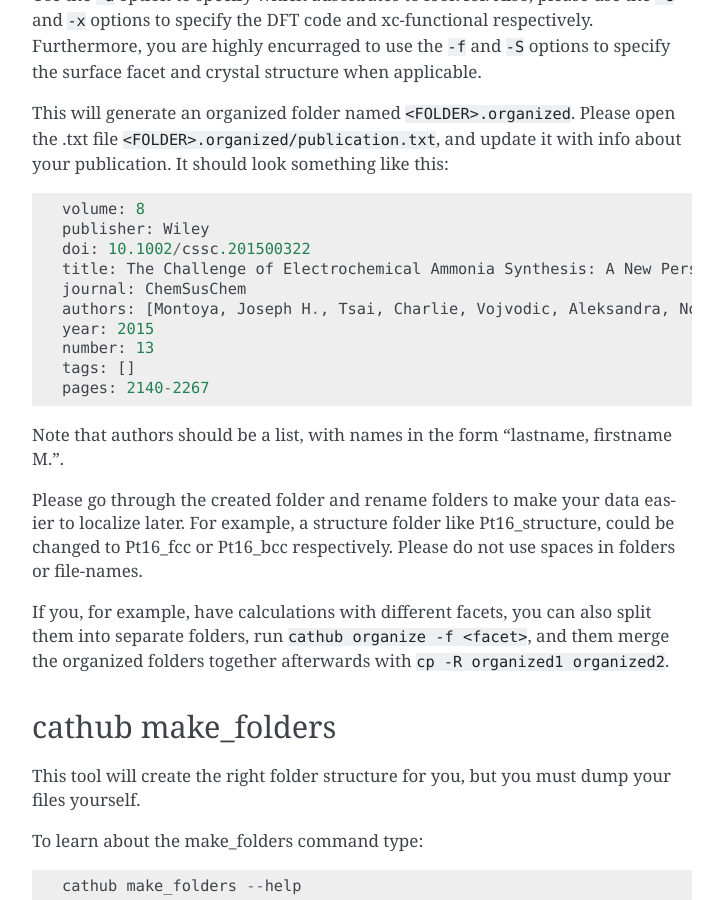
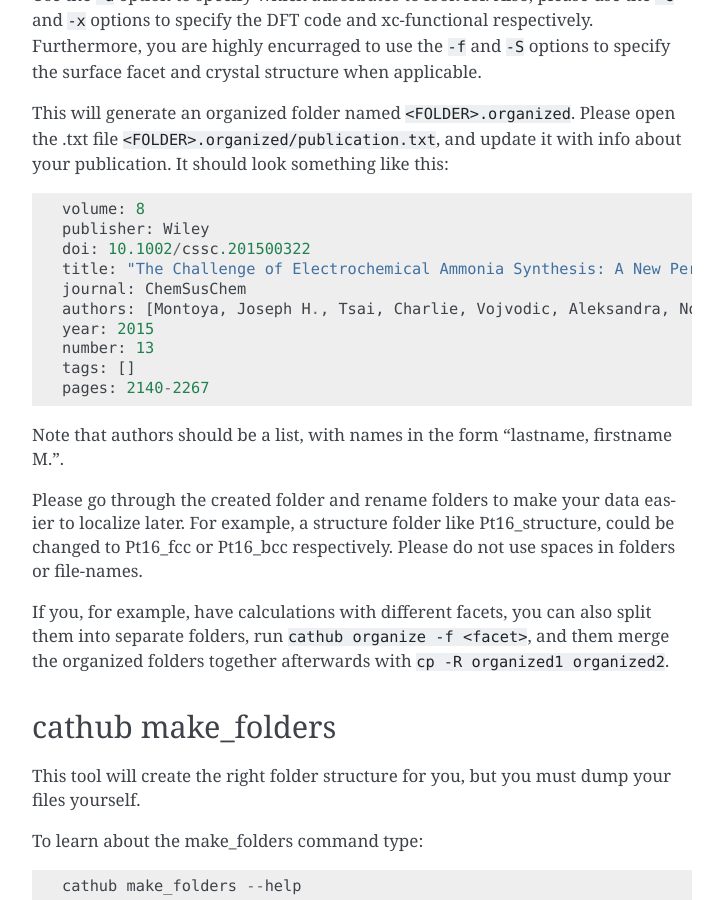
Before and after one commit to SUNCAT-Center/CatalysisHubBackend, a Sphinx documentation site: the page built from docs/source/tutorials/upload.rst, in a window 1280 px wide and 900 px high, scrolled down 2217 px. Shown: the whole window, without its empty margins (388-1111 px from the left). Built offline with Sphinx 7.4.7, drawn with Linux system fonts in a browser that asks for light colours; pages that are not in the unit, such as notebooks, are missing from menus.

Commit message:
need quotation when : in the title

```diff
--- a/docs/source/tutorials/upload.rst
+++ b/docs/source/tutorials/upload.rst
@@ -73,7 +73,7 @@ This will generate an organized folder named ``<FOLDER>.organized``. Please open
     volume: 8
     publisher: Wiley
     doi: 10.1002/cssc.201500322
-    title: The Challenge of Electrochemical Ammonia Synthesis: A New Perspective on the Role of Nitrogen Scaling Relations
+    title: "The Challenge of Electrochemical Ammonia Synthesis: A New Perspective on the Role of Nitrogen Scaling Relations"
     journal: ChemSusChem
     authors: [Montoya, Joseph H., Tsai, Charlie, Vojvodic, Aleksandra, Norskov, Jens K.]
     year: 2015
```
